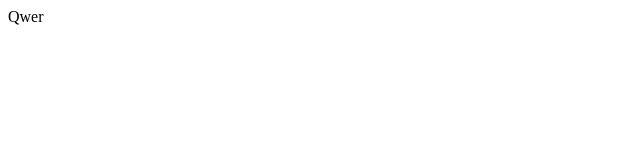
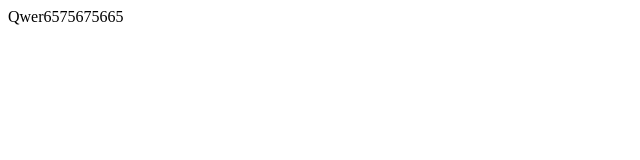
Before and after one commit to KirillPleshkov/timp_coursework_front, a React (Create React App) app: page /qwer in a window 1280 px wide. Shown: the top 160 px of the page, without its empty margins (0-640 px from the left). Built offline with nearby package versions, Linux system fonts and the light colour scheme.

Commit message:
v1.1 ...

```diff
--- a/src/pages/Qwer.tsx
+++ b/src/pages/Qwer.tsx
@@ -7,7 +7,7 @@ interface QwerProps {
 const Qwer: React.FC<QwerProps> = () => {
     return (
         <div>
-            Qwer
+            Qwer6575675665
         </div>
     );
 };
```
